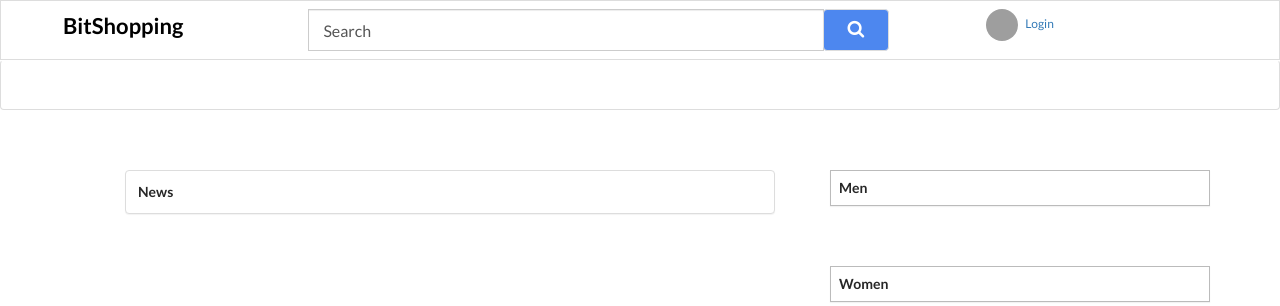
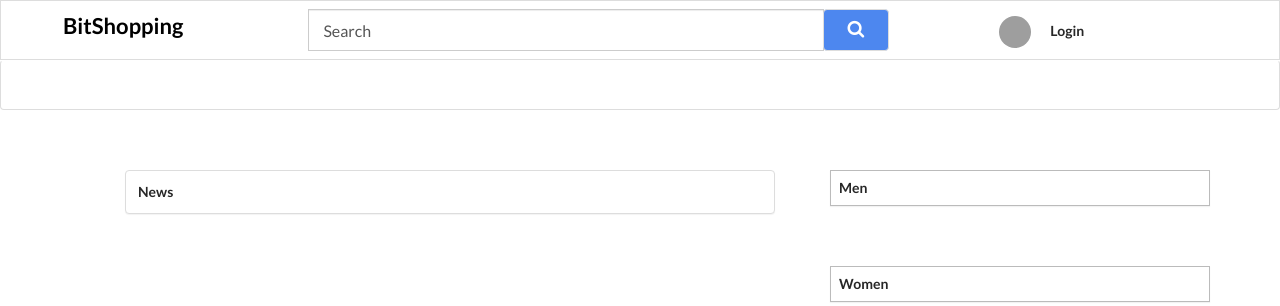
Before and after one commit to sundarpy/Bitshop, a Django app: page /news/ in a window 1280 px wide. Shown: the top 306 px of the page. Run offline with Django 3.2, Linux system fonts and the light colour scheme; data that the repository does not hold is empty; some libraries are stand-ins or nearby versions; grey boxes are pictures that could not be loaded.

Commit message:
all html login button

```diff
--- a/bitshopproject/bitshopapp/templates/brandetail.html
+++ b/bitshopproject/bitshopapp/templates/brandetail.html
@@ -46,7 +46,7 @@
 										  	</span>
 										</div>
 										{% if user.is_authenticated %}
-										<span class="user-log pull-right">
+										<span class="user-log pull-right btn">
 											{% if user.socialaccount_set.all.0.get_avatar_url %}
 											<img src="{{ user.socialaccount_set.all.0.get_avatar_url }}"> &nbsp;
 											{% else %}
@@ -63,8 +63,8 @@
 											</span>
 										</span>
 										{% else %}
-										<a href="{% url 'login' %}"><span class="user-log pull-right"><img src="http://minorschool.net/user-avatar/avatar-placeholder.jpg"> &nbsp;
-											<span class="dropdown">
+										<a href="{% url 'login' %}"><span class="user-log pull-right btn"><img src="http://minorschool.net/user-avatar/avatar-placeholder.jpg"> &nbsp;  &nbsp;  &nbsp;
+											<span class="dropdown user-nme">
 												<span class="dropdown-toggle" type="button" id="dropdownMenu1" data-toggle="dropdown" aria-haspopup="true" aria-expanded="true">
 													Login
 												</span>
--- a/bitshopproject/bitshopapp/templates/categorydetail.html
+++ b/bitshopproject/bitshopapp/templates/categorydetail.html
@@ -46,7 +46,7 @@
 										  	</span>
 										</div>
 										{% if user.is_authenticated %}
-										<span class="user-log pull-right">
+										<span class="user-log pull-right btn">
 											{% if user.socialaccount_set.all.0.get_avatar_url %}
 											<img src="{{ user.socialaccount_set.all.0.get_avatar_url }}"> &nbsp;
 											{% else %}
@@ -63,8 +63,8 @@
 											</span>
 										</span>
 										{% else %}
-										<a href="{% url 'login' %}"><span class="user-log pull-right"><img src="http://minorschool.net/user-avatar/avatar-placeholder.jpg"> &nbsp;
-											<span class="dropdown">
+										<a href="{% url 'login' %}"><span class="user-log pull-right btn"><img src="http://minorschool.net/user-avatar/avatar-placeholder.jpg"> &nbsp;  &nbsp;  &nbsp;
+											<span class="dropdown user-nme">
 												<span class="dropdown-toggle" type="button" id="dropdownMenu1" data-toggle="dropdown" aria-haspopup="true" aria-expanded="true">
 													Login
 												</span>
--- a/bitshopproject/bitshopapp/templates/news.html
+++ b/bitshopproject/bitshopapp/templates/news.html
@@ -46,7 +46,7 @@
 										  	</span>
 										</div>
 										{% if user.is_authenticated %}
-										<span class="user-log pull-right">
+										<span class="user-log pull-right btn">
 											{% if user.socialaccount_set.all.0.get_avatar_url %}
 											<img src="{{ user.socialaccount_set.all.0.get_avatar_url }}"> &nbsp;
 											{% else %}
@@ -63,8 +63,8 @@
 											</span>
 										</span>
 										{% else %}
-										<a href="{% url 'login' %}"><span class="user-log pull-right"><img src="http://minorschool.net/user-avatar/avatar-placeholder.jpg"> &nbsp;
-											<span class="dropdown">
+										<a href="{% url 'login' %}"><span class="user-log pull-right btn"><img src="http://minorschool.net/user-avatar/avatar-placeholder.jpg"> &nbsp;  &nbsp;  &nbsp;
+											<span class="dropdown user-nme">
 												<span class="dropdown-toggle" type="button" id="dropdownMenu1" data-toggle="dropdown" aria-haspopup="true" aria-expanded="true">
 													Login
 												</span>
--- a/bitshopproject/bitshopapp/templates/newsdetail.html
+++ b/bitshopproject/bitshopapp/templates/newsdetail.html
@@ -49,7 +49,7 @@
 										  	</span>
 										</div>
 										{% if user.is_authenticated %}
-										<span class="user-log pull-right">
+										<span class="user-log pull-right btn">
 											{% if user.socialaccount_set.all.0.get_avatar_url %}
 											<img src="{{ user.socialaccount_set.all.0.get_avatar_url }}"> &nbsp;
 											{% else %}
@@ -66,8 +66,8 @@
 											</span>
 										</span>
 										{% else %}
-										<a href="{% url 'login' %}"><span class="user-log pull-right"><img src="http://minorschool.net/user-avatar/avatar-placeholder.jpg"> &nbsp;
-											<span class="dropdown">
+										<a href="{% url 'login' %}"><span class="user-log pull-right btn"><img src="http://minorschool.net/user-avatar/avatar-placeholder.jpg"> &nbsp;  &nbsp;  &nbsp;
+											<span class="dropdown user-nme">
 												<span class="dropdown-toggle" type="button" id="dropdownMenu1" data-toggle="dropdown" aria-haspopup="true" aria-expanded="true">
 													Login
 												</span>
--- a/bitshopproject/bitshopapp/templates/pricebranddetail.html
+++ b/bitshopproject/bitshopapp/templates/pricebranddetail.html
@@ -46,7 +46,7 @@
 										  	</span>
 										</div>
 										{% if user.is_authenticated %}
-										<span class="user-log pull-right">
+										<span class="user-log pull-right btn">
 											{% if user.socialaccount_set.all.0.get_avatar_url %}
 											<img src="{{ user.socialaccount_set.all.0.get_avatar_url }}"> &nbsp;
 											{% else %}
@@ -63,8 +63,8 @@
 											</span>
 										</span>
 										{% else %}
-										<a href="{% url 'login' %}"><span class="user-log pull-right"><img src="http://minorschool.net/user-avatar/avatar-placeholder.jpg"> &nbsp;
-											<span class="dropdown">
+										<a href="{% url 'login' %}"><span class="user-log pull-right btn"><img src="http://minorschool.net/user-avatar/avatar-placeholder.jpg"> &nbsp;  &nbsp;  &nbsp;
+											<span class="dropdown user-nme">
 												<span class="dropdown-toggle" type="button" id="dropdownMenu1" data-toggle="dropdown" aria-haspopup="true" aria-expanded="true">
 													Login
 												</span>
--- a/bitshopproject/bitshopapp/templates/pricecatdetail.html
+++ b/bitshopproject/bitshopapp/templates/pricecatdetail.html
@@ -46,7 +46,7 @@
 										  	</span>
 										</div>
 										{% if user.is_authenticated %}
-										<span class="user-log pull-right">
+										<span class="user-log pull-right btn">
 											{% if user.socialaccount_set.all.0.get_avatar_url %}
 											<img src="{{ user.socialaccount_set.all.0.get_avatar_url }}"> &nbsp;
 											{% else %}
@@ -63,8 +63,8 @@
 											</span>
 										</span>
 										{% else %}
-										<a href="{% url 'login' %}"><span class="user-log pull-right"><img src="http://minorschool.net/user-avatar/avatar-placeholder.jpg"> &nbsp;
-											<span class="dropdown">
+										<a href="{% url 'login' %}"><span class="user-log pull-right btn"><img src="http://minorschool.net/user-avatar/avatar-placeholder.jpg"> &nbsp;  &nbsp;  &nbsp;
+											<span class="dropdown user-nme">
 												<span class="dropdown-toggle" type="button" id="dropdownMenu1" data-toggle="dropdown" aria-haspopup="true" aria-expanded="true">
 													Login
 												</span>
--- a/bitshopproject/bitshopapp/templates/pricesubcatdetail.html
+++ b/bitshopproject/bitshopapp/templates/pricesubcatdetail.html
@@ -46,7 +46,7 @@
 										  	</span>
 										</div>
 										{% if user.is_authenticated %}
-										<span class="user-log pull-right">
+										<span class="user-log pull-right btn">
 											{% if user.socialaccount_set.all.0.get_avatar_url %}
 											<img src="{{ user.socialaccount_set.all.0.get_avatar_url }}"> &nbsp;
 											{% else %}
@@ -63,8 +63,8 @@
 											</span>
 										</span>
 										{% else %}
-										<a href="{% url 'login' %}"><span class="user-log pull-right"><img src="http://minorschool.net/user-avatar/avatar-placeholder.jpg"> &nbsp;
-											<span class="dropdown">
+										<a href="{% url 'login' %}"><span class="user-log pull-right btn"><img src="http://minorschool.net/user-avatar/avatar-placeholder.jpg"> &nbsp;  &nbsp;  &nbsp;
+											<span class="dropdown user-nme">
 												<span class="dropdown-toggle" type="button" id="dropdownMenu1" data-toggle="dropdown" aria-haspopup="true" aria-expanded="true">
 													Login
 												</span>
--- a/bitshopproject/bitshopapp/templates/productpage.html
+++ b/bitshopproject/bitshopapp/templates/productpage.html
@@ -50,7 +50,7 @@
 										  	</span>
 										</div>
 										{% if user.is_authenticated %}
-										<span class="user-log pull-right">
+										<span class="user-log pull-right btn">
 											{% if user.socialaccount_set.all.0.get_avatar_url %}
 											<img src="{{ user.socialaccount_set.all.0.get_avatar_url }}"> &nbsp;
 											{% else %}
@@ -67,8 +67,8 @@
 											</span>
 										</span>
 										{% else %}
-										<a href="{% url 'login' %}"><span class="user-log pull-right"><img src="http://minorschool.net/user-avatar/avatar-placeholder.jpg"> &nbsp;
-											<span class="dropdown">
+										<a href="{% url 'login' %}"><span class="user-log pull-right btn"><img src="http://minorschool.net/user-avatar/avatar-placeholder.jpg"> &nbsp;  &nbsp;  &nbsp;
+											<span class="dropdown user-nme">
 												<span class="dropdown-toggle" type="button" id="dropdownMenu1" data-toggle="dropdown" aria-haspopup="true" aria-expanded="true">
 													Login
 												</span>
--- a/bitshopproject/bitshopapp/templates/results.html
+++ b/bitshopproject/bitshopapp/templates/results.html
@@ -46,7 +46,7 @@
 										  	</span>
 										</div>
 										{% if user.is_authenticated %}
-										<span class="user-log pull-right">
+										<span class="user-log pull-right btn">
 											{% if user.socialaccount_set.all.0.get_avatar_url %}
 											<img src="{{ user.socialaccount_set.all.0.get_avatar_url }}"> &nbsp;
 											{% else %}
@@ -63,8 +63,8 @@
 											</span>
 										</span>
 										{% else %}
-										<a href="{% url 'login' %}"><span class="user-log pull-right"><img src="http://minorschool.net/user-avatar/avatar-placeholder.jpg"> &nbsp;
-											<span class="dropdown">
+										<a href="{% url 'login' %}"><span class="user-log pull-right btn"><img src="http://minorschool.net/user-avatar/avatar-placeholder.jpg"> &nbsp;  &nbsp;  &nbsp;
+											<span class="dropdown user-nme">
 												<span class="dropdown-toggle" type="button" id="dropdownMenu1" data-toggle="dropdown" aria-haspopup="true" aria-expanded="true">
 													Login
 												</span>
--- a/bitshopproject/bitshopapp/templates/subcategorydetail.html
+++ b/bitshopproject/bitshopapp/templates/subcategorydetail.html
@@ -46,7 +46,7 @@
 										  	</span>
 										</div>
 										{% if user.is_authenticated %}
-										<span class="user-log pull-right">
+										<span class="user-log pull-right btn">
 											{% if user.socialaccount_set.all.0.get_avatar_url %}
 											<img src="{{ user.socialaccount_set.all.0.get_avatar_url }}"> &nbsp;
 											{% else %}
@@ -63,8 +63,8 @@
 											</span>
 										</span>
 										{% else %}
-										<a href="{% url 'login' %}"><span class="user-log pull-right"><img src="http://minorschool.net/user-avatar/avatar-placeholder.jpg"> &nbsp;
-											<span class="dropdown">
+										<a href="{% url 'login' %}"><span class="user-log pull-right btn"><img src="http://minorschool.net/user-avatar/avatar-placeholder.jpg"> &nbsp;  &nbsp;  &nbsp;
+											<span class="dropdown user-nme">
 												<span class="dropdown-toggle" type="button" id="dropdownMenu1" data-toggle="dropdown" aria-haspopup="true" aria-expanded="true">
 													Login
 												</span>
```
Also changed, not shown: bitshopproject/bitshopapp/templates/brand.html (+3 -4 lines).
